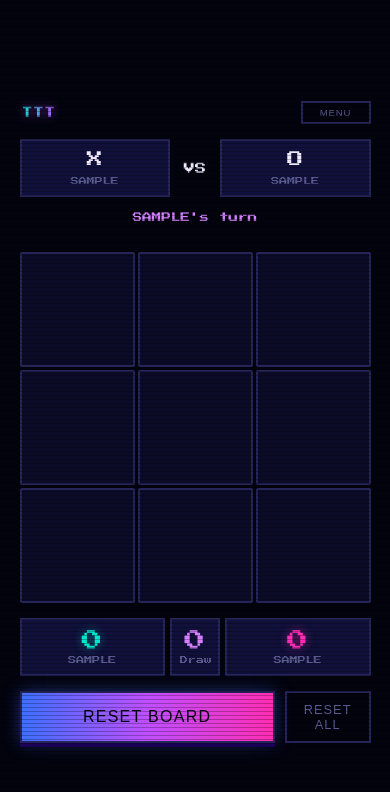
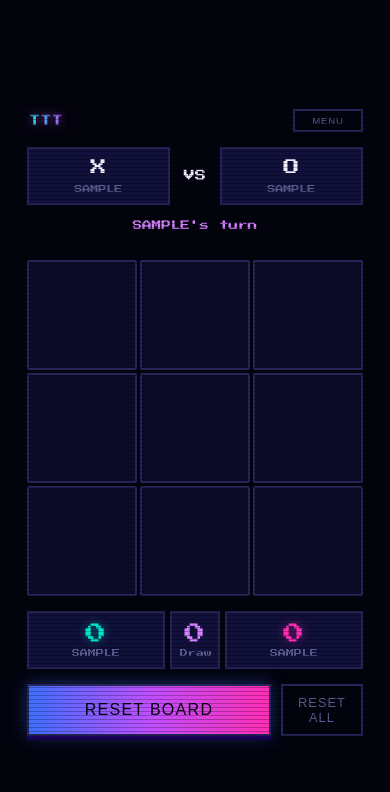
Before and after one commit to MrBeamer/odin-tictactoe, a plain HTML site: page index.html in a window 390 px wide. Both pictures are taken after typing "Sample", "Sample" into the empty fields and a click on the button "START GAME". Drawn offline with Linux system fonts and the light colour scheme.

Commit message:
add smaller phone support media query

```diff
--- a/script.js
+++ b/script.js
@@ -1,4 +1,4 @@
-// Bug: last turn if board is full and one player would win its a tie and shows tie message
+//Bug if reset all last player card highlighted is wrong
 const gameboard = (() => {
   // Empty strings in the array to replace them through index with a player marker
   let gameboard = ["", "", "", "", "", "", "", "", ""];
--- a/styles.css
+++ b/styles.css
@@ -465,3 +465,23 @@ body::after {
     max-width: 351px;
   }
 }
+@media (max-width: 390px) {
+  .game-menu {
+    max-width: 335px;
+    h1 {
+      letter-spacing: 0em;
+    }
+  }
+
+  .game-field {
+    width: 110px;
+    height: 110px;
+  }
+
+  .game-navigation,
+  .game-scores,
+  .active-player-cards,
+  .game-buttons-reset {
+    max-width: 336px;
+  }
+}
```
